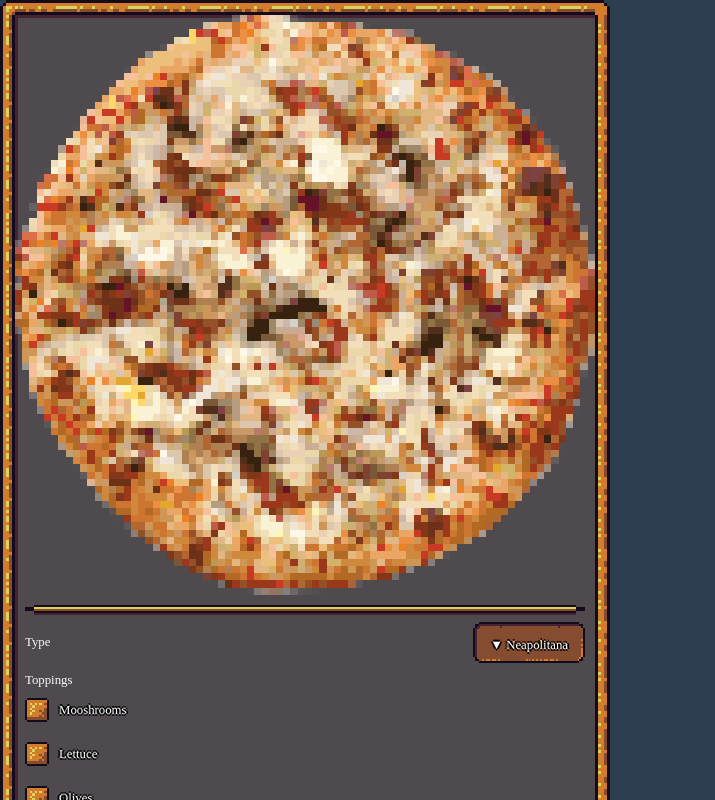
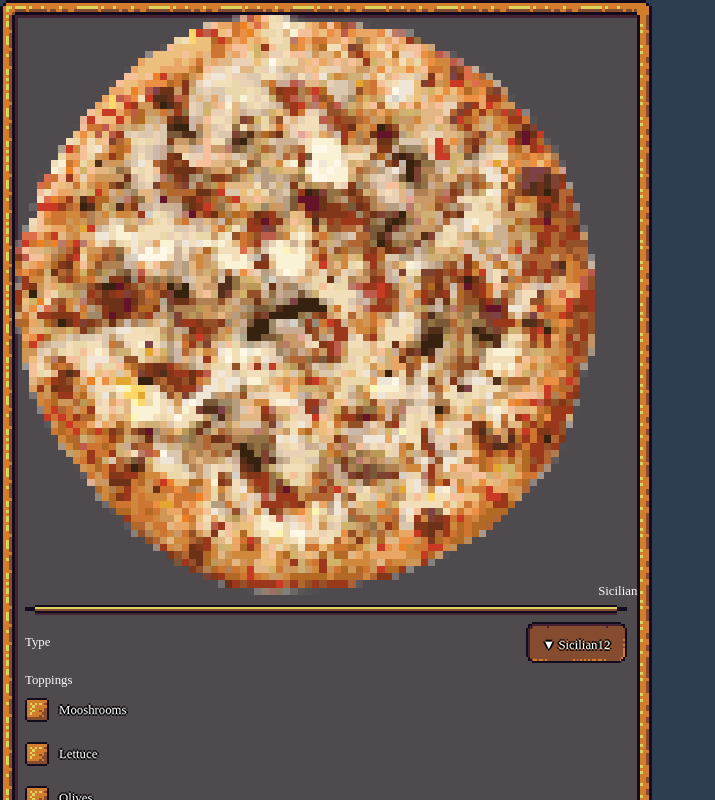
Before and after one commit to cubbK/pc-part, a Vue app: page /#/ in a window 1280 px wide. Shown: the whole page, without its empty margins (0-715 px from the left). Built offline with nearby package versions, Linux system fonts and the light colour scheme; a web font is replaced by a local one.

Commit message:
start making select to work

```diff
--- a/package.json
+++ b/package.json
@@ -14,6 +14,7 @@
     "standard": "^11.0.0",
     "vue": "^2.5.2",
     "vue-router": "^3.0.1",
+    "vue-select": "^2.4.0",
     "vuex": "^3.0.1"
   },
   "devDependencies": {
--- a/src/components/main/PizzaItem.vue
+++ b/src/components/main/PizzaItem.vue
@@ -4,6 +4,7 @@
     <img v-if="lettuce" src="./pizzaItem/lettuce.png" alt="" class="pizza-topping">
     <img v-if="mushrooms" src="./pizzaItem/mushrooms.png" alt="" class="pizza-topping">
     <img v-if="olives" src="./pizzaItem/olives.png" alt="" class="pizza-topping">
+    {{ activePizza }}
   </div>
 </template>
 
@@ -16,8 +17,8 @@ export default {
     // arrow functions can make the code very succinct!
     lettuce: state => state.toppings.lettuce,
     mushrooms: state => state.toppings.mushrooms,
-    olives: state => state.toppings.olives
-
+    olives: state => state.toppings.olives,
+    activePizza: state => state.pizzas.activePizza
   })
 }
 </script>
--- a/src/components/main/PizzaType.vue
+++ b/src/components/main/PizzaType.vue
@@ -3,16 +3,37 @@
     <div class="pizza-type-label">
       Type
     </div>
-    <select class="rpgui-dropdown">
-      <option value="option1">Neapolitana</option>
-      <option value="option2">option2</option>
+    <div>
+      <select class="rpgui-dropdown" ref="pizzaDropdown">
+        <option
+          v-for="pizza in $store.state.pizzas.types"
+          v-bind:key="pizza"
+          v-on:click="setActivePizza(pizza)"
+        >
+          {{ pizza + '12' }}
+        </option>
       </select>
+      {{ test() }}
+    </div>
   </div>
 </template>
 
 <script>
 export default {
-  name: 'PizzaType'
+  name: 'PizzaType',
+  data: () => ({
+    selected: 'option1'
+  }),
+  methods: {
+    setActivePizza: function (pizza) {
+      console.log('triggered')
+    },
+    test: function () {
+      const pizzaDropdown = this.$refs.pizzaDropdown
+      console.log(pizzaDropdown)
+      console.log(this.$refs)
+    }
+  }
 }
 </script>
 
--- a/src/router/index.js
+++ b/src/router/index.js
@@ -1,10 +1,12 @@
 import Vue from 'vue'
 import Router from 'vue-router'
 import Vuex from 'vuex'
+import vSelect from 'vue-select'
 import MainPage from '@/components/MainPage'
 
 Vue.use(Router)
 Vue.use(Vuex)
+Vue.component('v-select', vSelect)
 
 export default new Router({
   routes: [
--- a/src/store.js
+++ b/src/store.js
@@ -6,6 +6,10 @@ const store = new Vuex.Store({
       mushrooms: false,
       lettuce: false,
       olives: false
+    },
+    pizzas: {
+      types: ['Sicilian', 'California', 'Neapolitan'],
+      activePizza: 'Sicilian'
     }
   },
   mutations: {
```
Also changed, not shown: 1 other file (tests, documents, lock files or other folders). Lines whose indentation alone changed are shown as unchanged.
